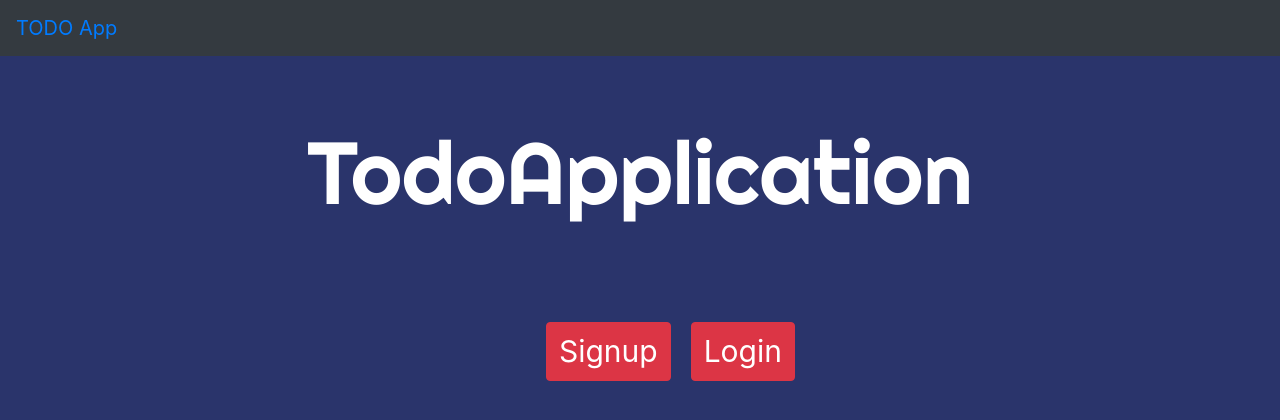
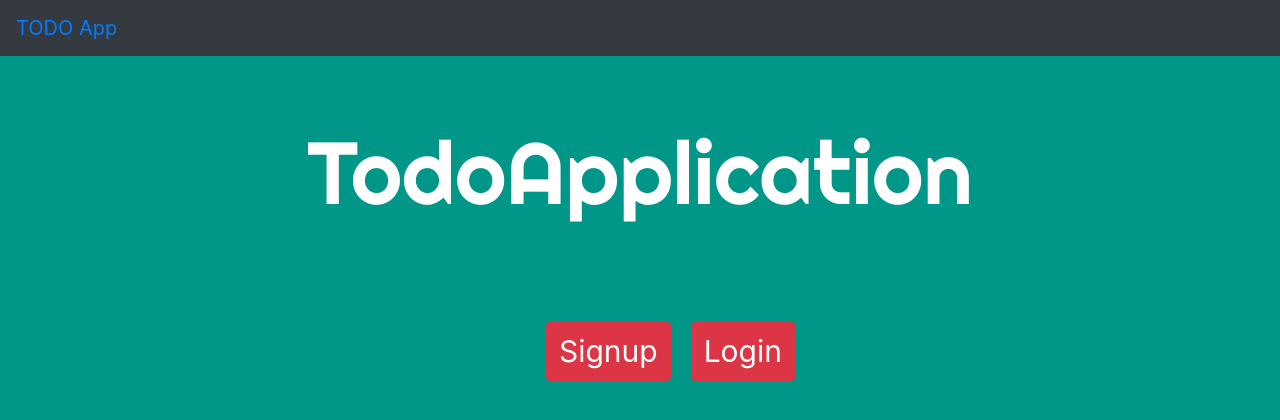
Before and after one commit to surbhijha17/todoapplication-in-django, a Django app: page / in a window 1280 px wide. Shown: the top 420 px of the page. Run offline with Django 3.2, Linux system fonts and the light colour scheme; some libraries are stand-ins or nearby versions.

Commit message:
Update style.css

```diff
--- a/assets/css/style.css
+++ b/assets/css/style.css
@@ -8,7 +8,7 @@
 }
 
 body {
-	 background-color: rgb(42, 52, 107);
+	 background-color: #009688;;
 
 
 
```
